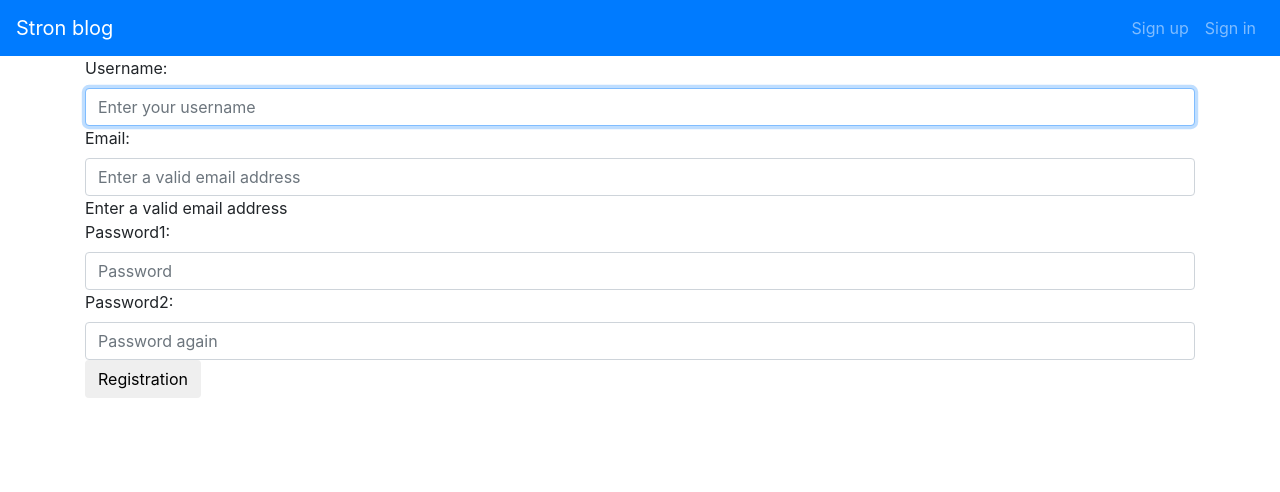
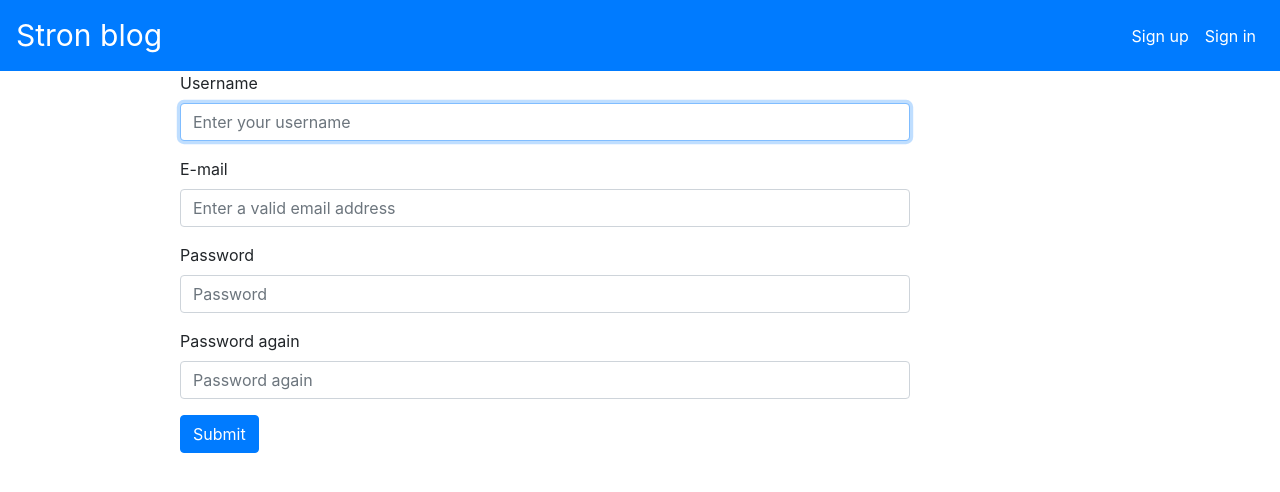
Before and after one commit to Stron35/DjangoProject, a Django app: page /accounts/registration/ in a window 1280 px wide. Shown: the top 492 px of the page. Run offline with Django 3.2, Linux system fonts and the light colour scheme; some libraries are stand-ins or nearby versions.

Commit message:
Stylizing

```diff
--- a/blogengine/forms.py
+++ b/blogengine/forms.py
@@ -3,37 +3,42 @@ from django.contrib.auth.forms import UserCreationForm, AuthenticationForm
 from django.contrib.auth.models import User
 from .models import Post
 
+# class ProfileForm(forms.ModelForm):
+#     class Meta:
+#         model = Profile
+#         fields = ('bio', 'userImage')
+
 class PostForm(forms.ModelForm):
-	class Meta:
-		model = Post
-		fields = ('title', 'text',)
-		widgets = {
-			'title': forms.TextInput(attrs={'placeholder': 'Title'}),
-			'text': forms.Textarea(attrs={'class':'materialize-textarea','placeholder':'Write post text here'}),
-		}
+    class Meta:
+        model = Post
+        fields = ('title', 'text',)
+        widgets = {
+            'title': forms.TextInput(attrs={'placeholder': 'Title'}),
+            'text': forms.Textarea(attrs={'class':'materialize-textarea','placeholder':'Write post text here'}),
+        }
 
 
 class RegisterForm(UserCreationForm):
-	username = forms.CharField(max_length= 50, widget = forms.TextInput(attrs={'class':'form-control',
-		'placeholder':'Enter your username'}))
-	email = forms.EmailField(max_length = 150, help_text='Enter a valid email address',
-		widget = forms.EmailInput(attrs={'class': 'form-control', 'placeholder':'Enter a valid email address'}))
-	password1=forms.CharField(widget = forms.PasswordInput(attrs={'class': 'form-control',
-		'placeholder': 'Password'}))
-	password2=forms.CharField(widget = forms.PasswordInput(attrs={'class': 'form-control',
-		'placeholder': 'Password again'}))
+    username = forms.CharField(max_length= 50,label='Username',label_suffix = '', widget = forms.TextInput(attrs={'class':'form-control',
+        'placeholder':'Enter your username'}))
+    email = forms.EmailField(max_length = 150, label='E-mail',label_suffix = '',
+        widget = forms.EmailInput(attrs={'class': 'form-control', 'placeholder':'Enter a valid email address'}))
+    password1=forms.CharField(label='Password',label_suffix = '', widget = forms.PasswordInput(attrs={'class': 'form-control',
+        'placeholder': 'Password'}))
+    password2=forms.CharField(label='Password again', label_suffix = '', widget = forms.PasswordInput(attrs={'class': 'form-control',
+        'placeholder': 'Password again'}))
 
-	class Meta:
-		model = User
-		fields = ('username', 'email', 'password1', 'password2')
+    class Meta:
+        model = User
+        fields = ('username', 'email', 'password1', 'password2')
 
 
 class LoginForm(AuthenticationForm):
-	username = forms.CharField(widget= forms.TextInput(attrs={'class':'form-control',
-		'placeholder':'Enter your username'}))
-	password = forms.CharField(widget = forms.PasswordInput(attrs={'class': 'form-control',
-		'placeholder': 'Password'}))
+    username = forms.CharField(label='Username',label_suffix = '', widget= forms.TextInput(attrs={'class':'form-control',
+        'placeholder':'Enter your username', 'label':'Username'}))
+    password = forms.CharField(label='Password',label_suffix = '', widget = forms.PasswordInput(attrs={'class': 'form-control',
+        'placeholder': 'Password',}))
 
-	class Meta:
-		model = User
-		fields = ('username', 'password')
+    class Meta:
+        model = User
+        fields = ('username', 'password')
--- a/blogengine/static/css/styles.css
+++ b/blogengine/static/css/styles.css
@@ -1,3 +1,7 @@
+a.navbar-brand{
+    font-size: 30px;
+}
+
 i.btn-circle {
     position: fixed; /* Фиксированное положение */
     right: 20px; /* Расстояние от правого края окна браузера */
@@ -10,3 +14,25 @@ i.btn-circle {
     background-color: #007bff;;
     border-radius: 50%;
 }
+
+.errorlist{
+    margin-bottom: 0
+}
+
+.alert{
+    margin-top: 10px;
+}
+
+.card{
+    margin-top: 20px;
+
+}
+
+.card-body{
+    background-color: #F6F6F6;
+}
+
+.card-footer{
+    background-color: rgba(0,0,0,.0)!important;
+    padding: 0.75em 0!important;
+}
--- a/blogengine/templates/blogengine/base.html
+++ b/blogengine/templates/blogengine/base.html
@@ -27,12 +27,12 @@
     <div class="collapse navbar-collapse" id="navbarNavAltMarkup">
       <div class="navbar-nav ml-auto">
         {% if user.is_authenticated %}
-          <a class="nav-item nav-link" href="#"><i class="material-icons" style="vertical-align: -6px;">person</i>{{user.get_username}}</a>
-          <a class="nav-item nav-link" href="{% url 'post_create' %}">New post</a>
-          <a class="nav-item nav-link" href="{% url 'logout' %}">Logout</a>
+          <a class="nav-item nav-link active" href="#"><i class="material-icons" style="vertical-align: -6px;">person</i>{{user.get_username}}</a>
+          <a class="nav-item nav-link active" href="{% url 'post_create' %}">New post</a>
+          <a class="nav-item nav-link active" href="{% url 'logout' %}">Logout</a>
         {% else %}
-          <a class="nav-item nav-link" href="{% url 'registration' %}">Sign up</a>
-          <a class="nav-item nav-link" href="{% url 'login' %}">Sign in</a>
+          <a class="nav-item nav-link active" href="{% url 'registration' %}">Sign up</a>
+          <a class="nav-item nav-link active" href="{% url 'login' %}">Sign in</a>
         {% endif %}
       </div>
     </div>
--- a/blogengine/templates/blogengine/registration.html
+++ b/blogengine/templates/blogengine/registration.html
@@ -5,25 +5,22 @@
 {% block content %}
     <div class="container">
       <div class="row">
-            <div class="col s12">
+          <div class="col-md-8 offset-md-1">
               <form action="" method="post">
                 {% csrf_token %}
                 {% for field in form %}
+                <div class="form-group">
                   {{field.label_tag}}
-                        <div>{{field}}</div>
-                        <div>{{field.help_text}}</div>
-                        {% if field.errors%}
-                            {% for error in field.errors %}
-                                <div>{{error}}</div>
+                  {{field}}
+                  {% if field.errors %}
+                    <div class="alert alert-danger" role="alert">{{field.errors}}</div>
+                  {% endif %}
+                  <small>{{field.help_text}}</small>
+                </div>
                 {% endfor %}
-                        {% endif %}
-                    {% endfor %}
-                    <button class="btn waves-effect waves-light" type="submit" name="action">
-                        Registration
-                    </button>
+                <button type="submit" class="btn btn-primary" name="action">Submit</button>
               </form>
           </div>
       </div>
   </div>
-
 {% endblock %}
--- a/blogengine/urls.py
+++ b/blogengine/urls.py
@@ -7,6 +7,7 @@ urlpatterns = [
 	path('accounts/registration/', views.RegistrationFormView.as_view(), name = 'registration'),
 	path('accounts/login/', views.LoginFormView.as_view(), name = 'login'),
 	path('accounts/logout/', views.LogoutView.as_view(), name = 'logout'),
+	# path('accounts/profile/', views.update_profile, name= 'profile'),
 	path('post/<str:slug>/delete/', views.PostDelete.as_view(), name = 'post_delete'),
 	path('post/<str:slug>/', views.post_detail, name = 'post_detail'),
 	path('post/<str:slug>/edit/', views.PostEdit.as_view(), name = 'post_edit'),
```
Also changed, not shown: blogengine/models.py (+31 -1 lines), blogengine/templates/blogengine/login.html (+13 -15 lines), blogengine/templates/blogengine/post_detail.html (+5 -13 lines), blogengine/templates/blogengine/posts_list.html (+6 -5 lines), blogengine/templates/blogengine/profile.html (added, +12 -0 lines), blogengine/views.py (+17 -0 lines), blogengine/migrations/0001_initial.py, blogengine/migrations/0002_auto_20190802_1934.py (deleted), blogengine/migrations/0003_gallery.py (deleted), blogengine/migrations/0004_gallery_thumbnail.py (deleted), blogengine/migrations/0005_auto_20190823_1757.py (deleted), 1 other file. Lines whose indentation alone changed are shown as unchanged.
